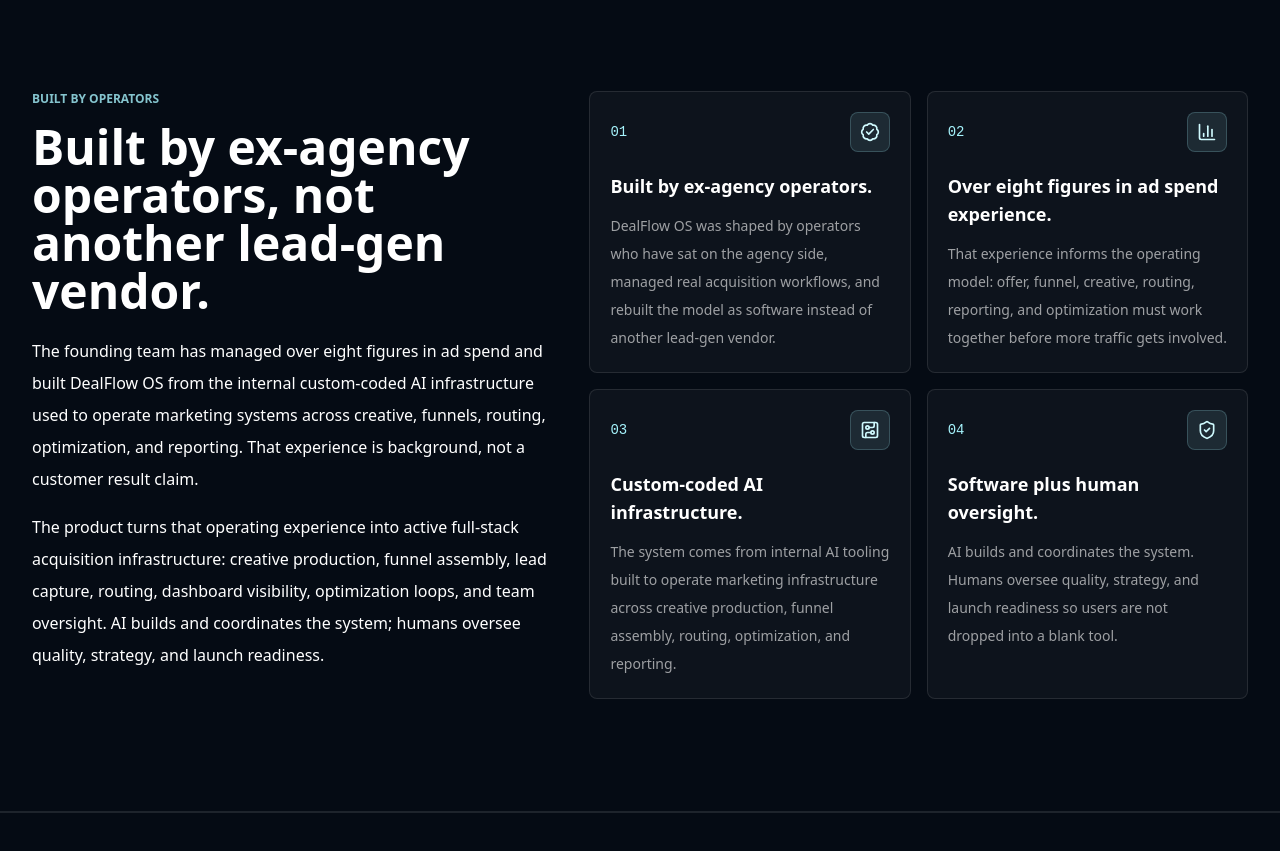
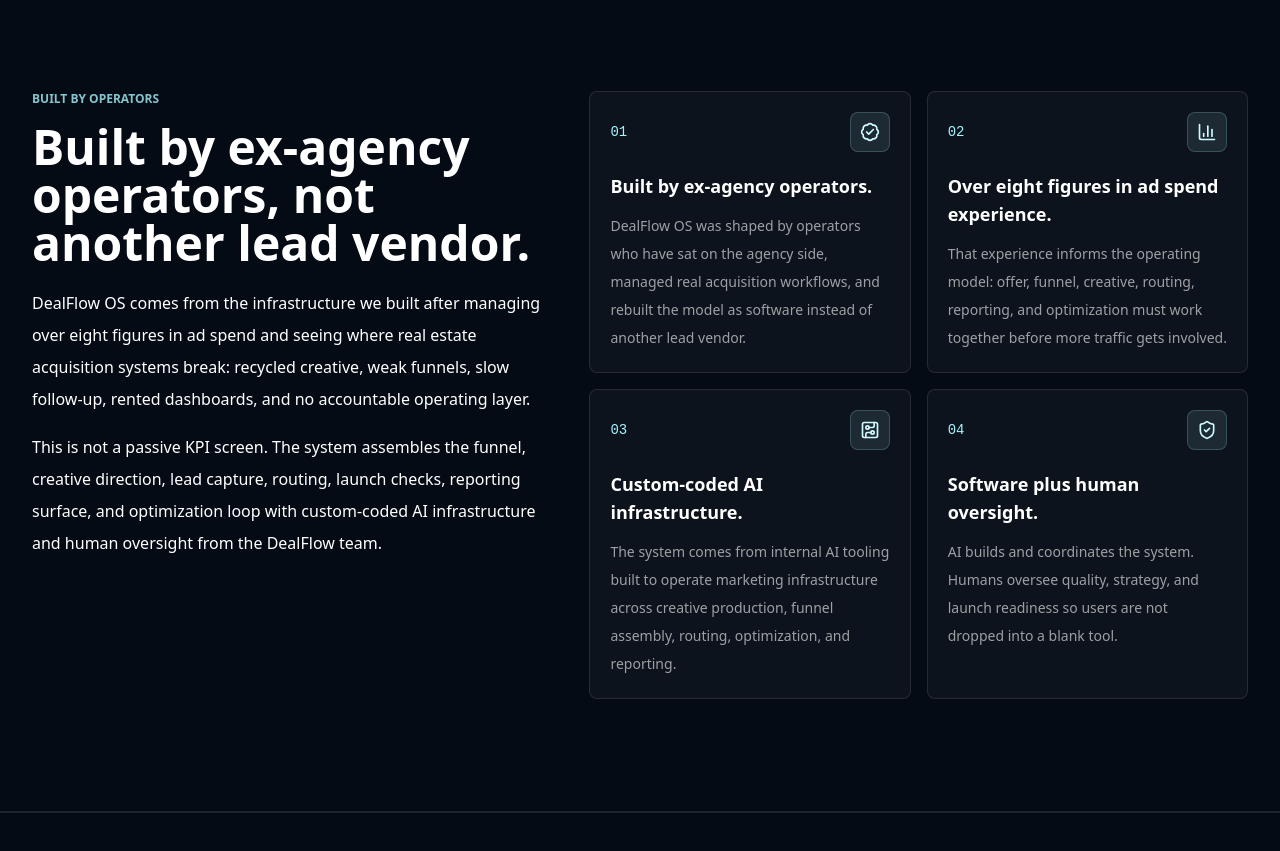
Before and after one commit to raiaan-sudo/dealflow-os-rebuild, a Next.js app: page / in a window 1280 px wide. Shown: the part 5820-6671 px from the top of the page. Built offline with nearby package versions, Linux system fonts and the light colour scheme.

Commit message:
Refine operator infrastructure copy

```diff
--- a/src/components/marketing/home-command-center.tsx
+++ b/src/components/marketing/home-command-center.tsx
@@ -179,7 +179,7 @@ const operatorProofCards = [
   {
     label: "01",
     title: "Built by ex-agency operators.",
-    body: "DealFlow OS was shaped by operators who have sat on the agency side, managed real acquisition workflows, and rebuilt the model as software instead of another lead-gen vendor.",
+    body: "DealFlow OS was shaped by operators who have sat on the agency side, managed real acquisition workflows, and rebuilt the model as software instead of another lead vendor.",
     icon: BadgeCheck,
   },
   {
@@ -338,7 +338,7 @@ const faqs = [
   {
     question: "Is DealFlow OS an agency?",
     answer:
-      "No. DealFlow OS is software-first acquisition infrastructure built by ex-agency operators, not another lead-gen vendor. The CTA sends users into the product instead of a call-first retainer funnel.",
+      "No. DealFlow OS is software-first acquisition infrastructure built by ex-agency operators, not another lead vendor. The CTA sends users into the product instead of a call-first retainer funnel.",
   },
   {
     question: "Is this just another dashboard?",
@@ -1453,17 +1453,17 @@ function OperatorBuiltSection() {
           <Reveal>
             <p className="text-xs font-semibold uppercase text-cyan-200/80">Built by operators</p>
             <h2 className="mt-4 text-3xl font-semibold leading-tight text-white sm:text-5xl">
-              Built by ex-agency operators, not another lead-gen vendor.
+              Built by ex-agency operators, not another lead vendor.
             </h2>
             <p className="mt-5 text-base leading-8 text-white/62">
-              The founding team has managed over eight figures in ad spend and built DealFlow OS from the internal
-              custom-coded AI infrastructure used to operate marketing systems across creative, funnels, routing,
-              optimization, and reporting. That experience is background, not a customer result claim.
+              DealFlow OS comes from the infrastructure we built after managing over eight figures in ad spend and
+              seeing where real estate acquisition systems break: recycled creative, weak funnels, slow follow-up,
+              rented dashboards, and no accountable operating layer.
             </p>
             <p className="mt-4 text-base leading-8 text-white/62">
-              The product turns that operating experience into active full-stack acquisition infrastructure: creative
-              production, funnel assembly, lead capture, routing, dashboard visibility, optimization loops, and team
-              oversight. AI builds and coordinates the system; humans oversee quality, strategy, and launch readiness.
+              This is not a passive KPI screen. The system assembles the funnel, creative direction, lead capture,
+              routing, launch checks, reporting surface, and optimization loop with custom-coded AI infrastructure and
+              human oversight from the DealFlow team.
             </p>
           </Reveal>
 
```
Also changed, not shown: scripts/test-homepage-content.mjs (+4 -4 lines), 1 other file (tests, documents, lock files or other folders).
